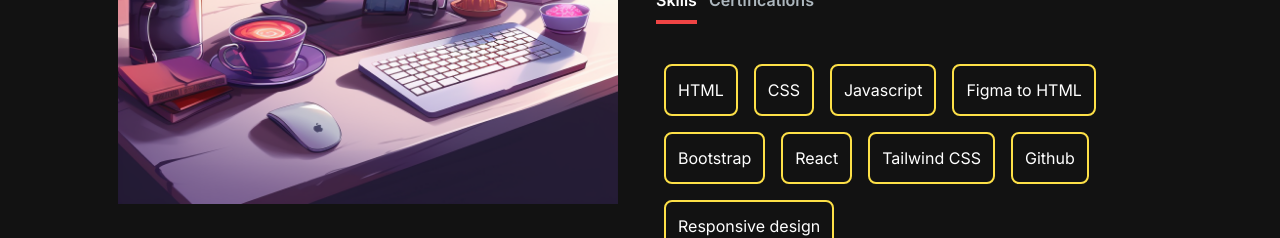
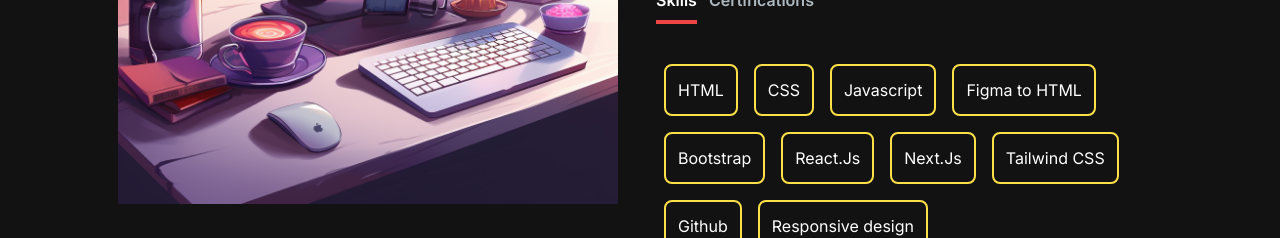
Before and after one commit to sakibs97/My, a Next.js app: page / in a window 1280 px wide. Shown: the part 1440-1678 px from the top of the page. Built offline with nearby package versions, Linux system fonts and the light colour scheme.

Commit message:
about me

```diff
--- a/src/app/components/AboutP.jsx
+++ b/src/app/components/AboutP.jsx
@@ -14,7 +14,8 @@ let TAB_DATA = [
                 <p className='border-secondary-300 border-[2px] rounded-lg py-3 px-3 m-2 text-center'>Javascript</p>
                 <p className='border-secondary-300 border-[2px] rounded-lg py-3 px-3 m-2 text-center'>Figma to HTML</p>
                 <p className='border-secondary-300 border-[2px] rounded-lg py-3 px-3 m-2 text-center'>Bootstrap</p>
-                <p className='border-secondary-300 border-[2px] rounded-lg py-3 px-3 m-2 text-center'>React</p>
+                <p className='border-secondary-300 border-[2px] rounded-lg py-3 px-3 m-2 text-center'>React.Js</p>
+                <p className='border-secondary-300 border-[2px] rounded-lg py-3 px-3 m-2 text-center'>Next.Js</p>
                 <p className='border-secondary-300 border-[2px] rounded-lg py-3 px-3 m-2 text-center'>Tailwind CSS</p>
                 <p className='border-secondary-300 border-[2px] rounded-lg py-3 px-3 m-2 text-center'>Github</p>
                 <p className='border-secondary-300 border-[2px] rounded-lg py-3 px-3 m-2 text-center'>Responsive design</p>
```
